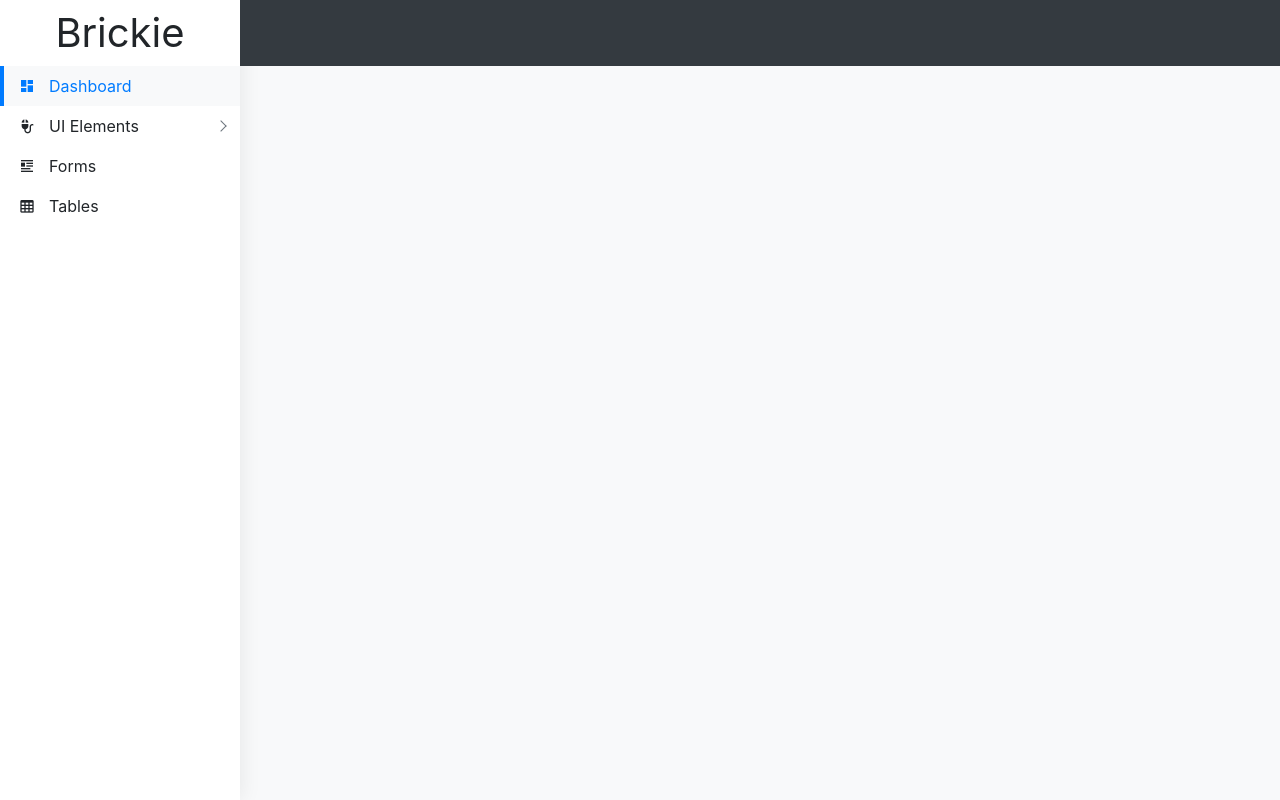
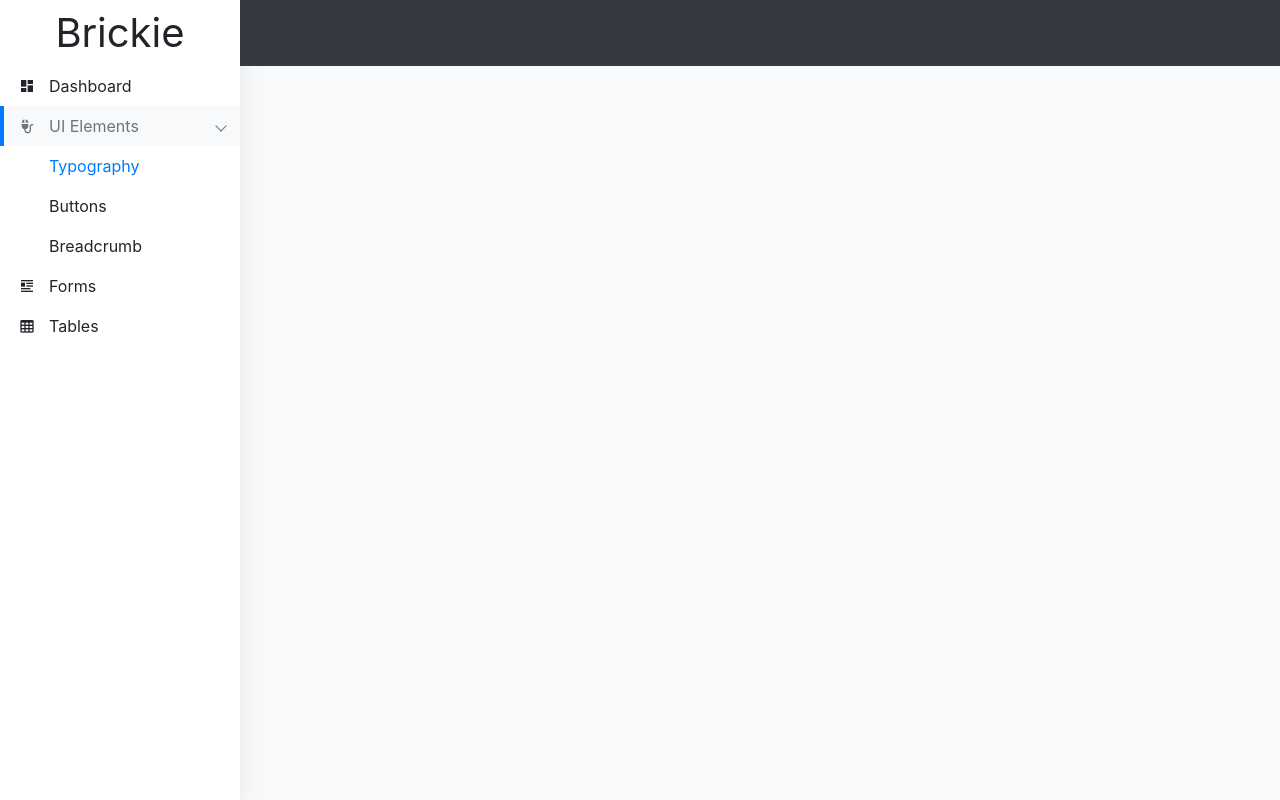
Before and after one commit to DavidKk/brickie-sass, a website built with Parcel: page index.html in a window 1280 px wide. Built offline with nearby package versions, Linux system fonts and the light colour scheme.

Commit message:
sub navigation completed

```diff
--- a/index.html
+++ b/index.html
@@ -11,22 +11,25 @@
     <aside class="brickie-navbar">
       <div class="brand">Brickie</div>
 
-      <nav class="navbar">
-        <div class="navbar-item active">
+      <nav class="slidenav">
+        <div class="slidenav-item">
           <a><i class="mdi mdi-view-dashboard"></i><span>Dashboard</span></a>
         </div>
-        <div class="navbar-item">
+
+        <div class="slidenav-item active">
           <a><i class="mdi mdi-mouse-variant"></i><span>UI Elements</span></a>
-          <ul>
-            <li><a>Typography</a></li>
+          <ul class="slidenav-sub">
+            <li class="active"><a>Typography</a></li>
             <li><a>Buttons</a></li>
             <li><a>Breadcrumb</a></li>
           </ul>
         </div>
-        <div class="navbar-item">
+
+        <div class="slidenav-item">
           <a><i class="mdi mdi-format-float-left"></i><span>Forms</span></a>
         </div>
-        <div class="navbar-item">
+
+        <div class="slidenav-item">
           <a><i class="mdi mdi-table-large"></i><span>Tables</span></a>
         </div>
       </nav>
--- a/src/_layout.scss
+++ b/src/_layout.scss
@@ -1,13 +1,12 @@
-/* Container
+/* Main Layouts
 	 ========================================================================== */
 
 /**
- * Admin main container
+ * main container
  *
 **/
 
 $header-height: 4.125rem; // 66px in root with 16px font-size by deafult
-$navbar-item-height: 2.5rem; // 40px in root with 16px font-size by default
 
 .brickie {
 	display: flex;
@@ -47,92 +46,6 @@ $navbar-item-height: 2.5rem; // 40px in root with 16px font-size by default
 	font-size: $h1-font-size;
 }
 
-.brickie-navbar .navbar {
-	flex: 1;
-	-webkit-overflow-scrolling: touch;
-}
-
-.brickie-navbar .navbar-item {
-	height: $navbar-item-height;
-
-	> a {
-		position: relative;
-		display: flex;
-		align-items: center;
-		padding: 0 .9375rem;
-		width: 100%;
-		height: 100%;
-		cursor: pointer;
-		transition:
-			background-color .26s ease-in,
-			color .16s ease;
-	}
-
-	> a:before {
-		content: "";
-		position: absolute;
-		top: 0;
-		left: 0;
-		display: block;
-		width: .25rem;
-		height: 100%;
-		background-color: var(--primary);
-		transform: translateX(-.25rem);
-		transition: transform .16s ease-in-out;
-	}
-
-	/**
-	 * So we can set pseudo element `after`
-	 * to build the arrow icon.
-	**/
-	> a:after {
-		content: "";
-		display: block;
-		align-self: flex-end;
-		margin: auto 0 auto auto;
-		border-top: 1px solid $gray-600;
-		border-right: 1px solid $gray-600;
-		width: .5rem;
-		height: .5rem;
-		transform: rotate(45deg);
-	}
-
-	/**
-	 * There is means no sub menu when
-	 * the navbar item has only one element.
-	**/
-	> a:only-child:after {
-		display: none;
-	}
-
-	> a > i {
-		display: flex;
-		justify-content: center;
-		align-items: center;
-		margin-right: .625rem;
-		width: 1.5rem; // 24px
-		height: 1.5rem; // 24px
-	}
-
-	> ul {
-		display: none;
-	}
-}
-
-.brickie-navbar .navbar-item.active > a,
-.brickie-navbar .navbar-item > a:hover {
-	background-color: $gray-100;
-	color: var(--primary);
-
-	&:before {
-		transform: translate(0);
-	}
-}
-
-.brickie-navbar .navbar-item > a:hover {
-	background-color: transparent;
-}
-
 .brickie-container {
 	display: flex;
 	flex-direction: column;
--- /dev/null
+++ b/src/_slidenav.scss
@@ -0,0 +1,170 @@
+/* Aside Navbar
+	 ========================================================================== */
+
+/**
+ * It is the main page navigation.
+ * It has a scroll bar that can slide up and down.
+ * And it also supports sub navigation.
+**/
+
+$slidenav-item-height: 2.5rem; // 40px in root with 16px font-size by default
+
+.slidenav {
+	flex: 1;
+	-webkit-overflow-scrolling: touch;
+}
+
+/**
+ * The Wrapper that wraps a link and a sub navigation menu.
+ * It's not a link (`<a>`), because there are other
+ * links to the sub navigation, and the background
+ * of the wrapper (`.slidenav-item`) will affect its
+ * sub navigation.
+ *
+ * Example:
+ * <nav class="slidenav-item">
+ *  <a></a>
+ *  <ul class="slidenav-sub"></ul>
+ * </nav>
+**/
+
+.slidenav-item {
+	> a {
+		position: relative;
+		display: flex;
+		align-items: center;
+		padding: 0 .9375rem;
+		width: 100%;
+		height: $slidenav-item-height;
+		transition:
+			background-color .26s ease-in,
+			color .16s ease;
+    cursor: pointer;
+  }
+
+  /**
+   * The color block before every navigation.
+   * It will display by animtionwhen user hover
+   * or choose the navigation.
+  **/
+	> a:before {
+		content: "";
+		position: absolute;
+		top: 0;
+		left: 0;
+		display: block;
+		width: .25rem;
+		height: 100%;
+		background-color: var(--secondary);
+		transform: translateX(-.25rem);
+    transition:
+      transform .16s ease-in-out,
+      background-color .16s ease-in-out;
+	}
+
+  /**
+   * If the tag `<a>` is the only item in
+   * the `.slidenav-item`, it means tab `<a>`
+   * has a sibling element `.slidenav-sub`;
+   * So we can set pseudo element `after`
+   * to construct the arrow icon.
+  **/
+	> a:after {
+		content: "";
+		display: block;
+		align-self: flex-end;
+		margin: auto 0 auto auto;
+		border-top: 1px solid $gray-600;
+		border-right: 1px solid $gray-600;
+		width: .5rem;
+		height: .5rem;
+		transform: rotate(45deg);
+	}
+
+	/**
+	 * There is means no sub menu when
+	 * the navbar item has only one element.
+	**/
+	> a:only-child:after {
+		display: none;
+	}
+
+	> a > i {
+		display: flex;
+		justify-content: center;
+		align-items: center;
+		margin-right: .625rem;
+		width: 1.5rem; // 24px
+		height: 1.5rem; // 24px
+	}
+}
+
+/**
+ * Displaying color blocks by slide out animation
+ * when mouse hover or user choose the navigation
+**/
+
+.slidenav-item > a:hover:before,
+.slidenav-item.active > a:before {
+	transform: translate(0);
+}
+
+.slidenav-item > a:hover {
+	color: var(--secondary);
+}
+
+.slidenav-item.active > a {
+	background-color: $gray-100;
+	color: var(--secondary);
+
+  &:only-child {
+    color: var(--primary);
+  }
+
+  &:before {
+    background-color: var(--primary);
+  }
+
+	&:after {
+		transform: rotate(135deg);
+  }
+}
+
+.slidenav-item.active > ul {
+	display: flex;
+}
+
+/**
+ * 1. The size of sub menu item is sum of
+ * left padding of link, the icon size in
+ * the navigation and its left margin.
+**/
+
+.slidenav-sub {
+	display: none;
+	flex-direction: column;
+	margin: 0;
+	padding: 0;
+	list-style: none;
+
+	> li {
+		padding: 0;
+	}
+
+	> li > a {
+		display: flex;
+		align-items: center;
+		padding-left: .9375rem + 1.5rem + .625rem; // 1
+    height: $slidenav-item-height;
+    transition: color .26s ease-in-out;
+    cursor: pointer;
+  }
+
+  > li > a:hover {
+    color: var(--secondary);
+  }
+
+  > li.active > a {
+    color: var(--primary);
+  }
+}
--- a/src/bootstrap.scss
+++ b/src/bootstrap.scss
@@ -3,3 +3,4 @@
 @import "./root";
 @import "./normalize";
 @import "./layout";
+@import "./slidenav";
```
